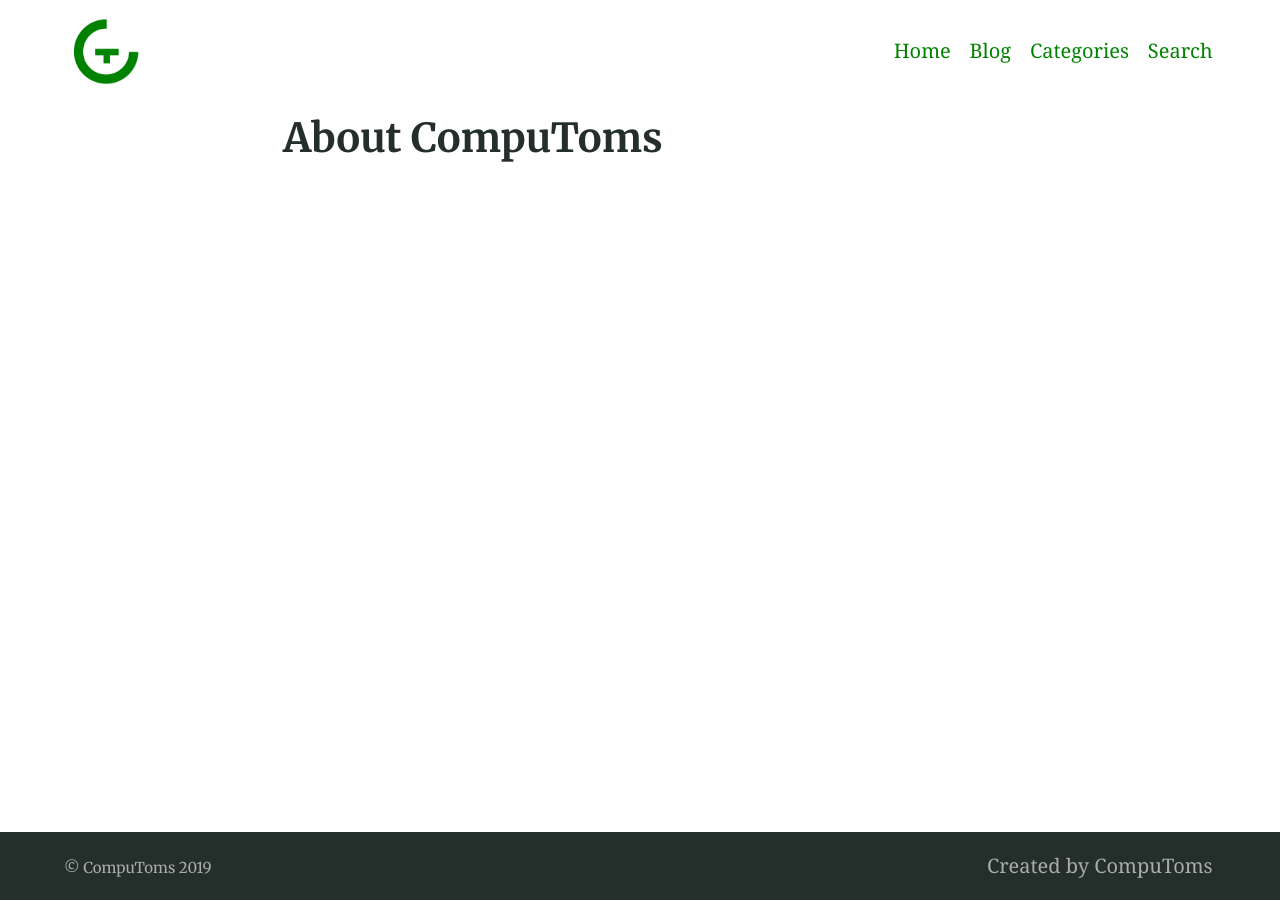
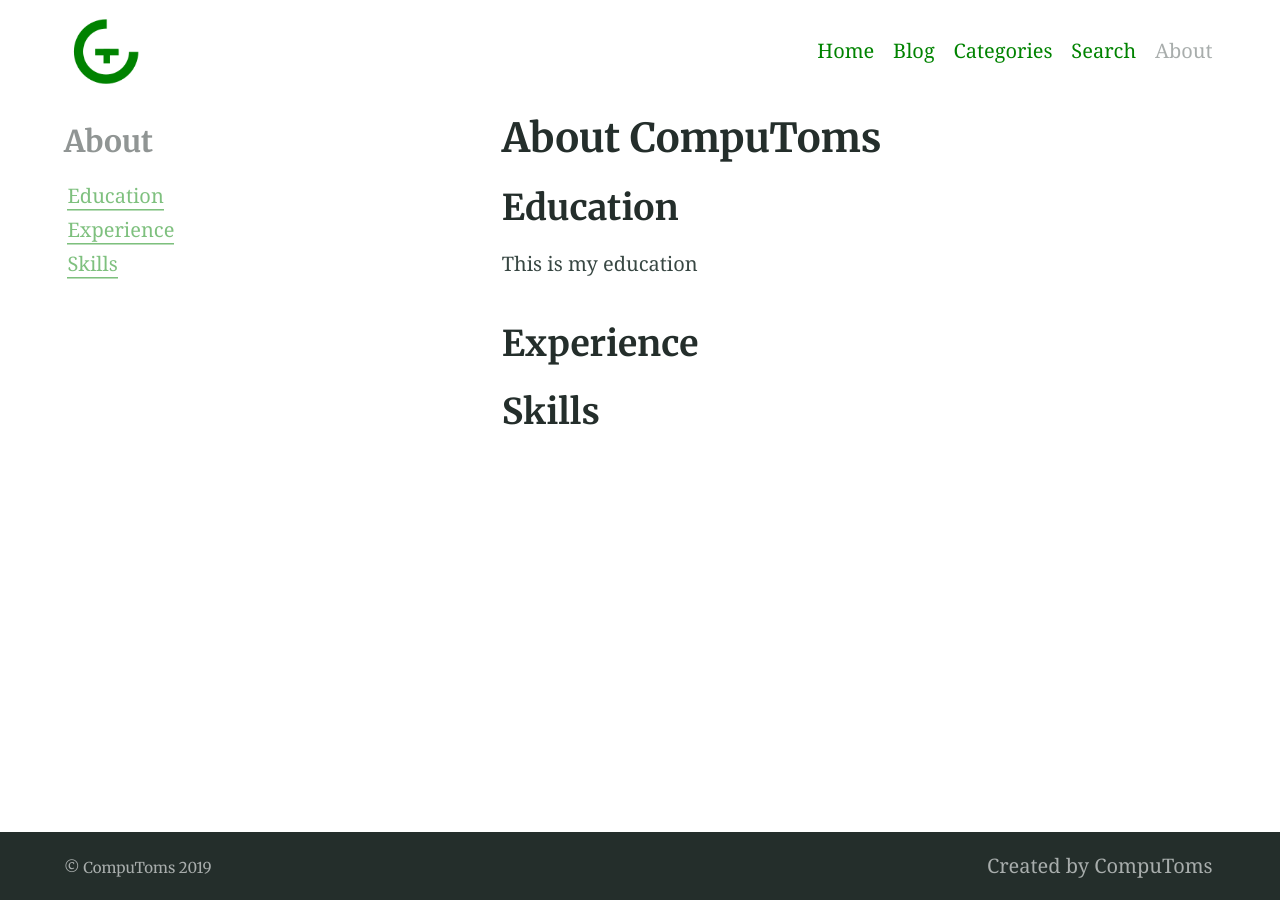
Before and after one commit to computoms/computoms.github.io, a Jekyll site: the page built from pages/about.md, in a window 1280 px wide. Built offline with Jekyll 4.4.1, drawn with Linux system fonts in a browser that asks for light colours.

Commit message:
Correctly adds the about page with navigation aside

```diff
--- a/_config.yml
+++ b/_config.yml
@@ -112,6 +112,7 @@
   Blog: /blog/
   Categories: /categories/
   Search: /search/
+  About: /about/
 
 navigation_footer:
   Created by CompuToms: https://computoms.com
--- /dev/null
+++ b/_includes/nav-about.html
@@ -0,0 +1,7 @@
+<nav class="nav  nav--about">
+  <ul class="list  list--about">
+  	<li><a>Education</a></li>
+    <li><a>Experience</a></li>
+    <li><a>Skills</a></li>
+  </ul>
+</nav>
--- a/_includes/site-aside.html
+++ b/_includes/site-aside.html
@@ -18,6 +18,12 @@
       {% include nav-categories.html %}
     </section>
 
+  {% elsif page.layout == "about" %}
+  <section class="section  section--about-index">
+    <h3>About</h3>
+    {% include nav-about.html %}
+  </section>
+
   {% endif %}
 
 </aside>
--- /dev/null
+++ b/pages/about.md
@@ -0,0 +1,14 @@
+---
+title: About CompuToms
+layout: about
+aside: true
+permalink: "/about/"
+---
+
+## Education
+
+This is my education
+
+## Experience
+
+## Skills
```
Also changed, not shown: about/index.md (deleted, +0 -4 lines).
